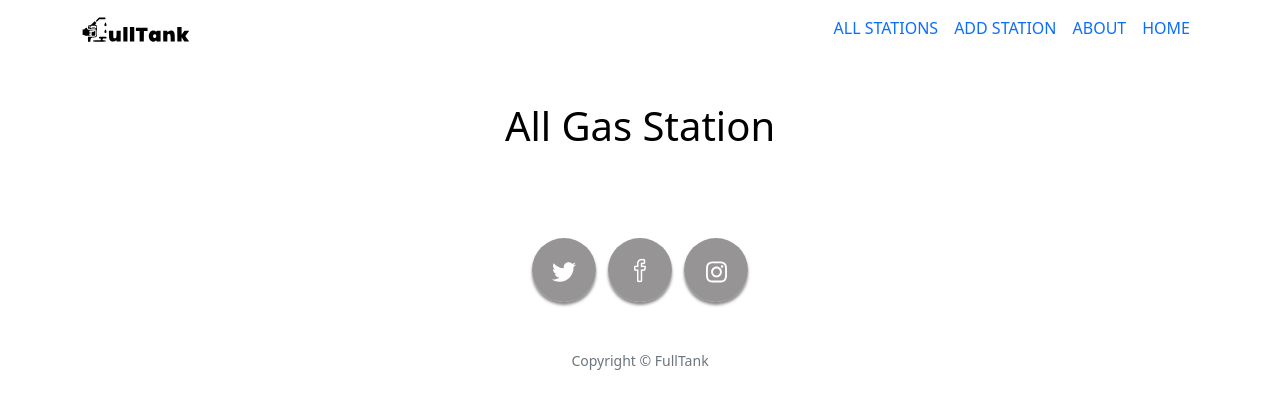
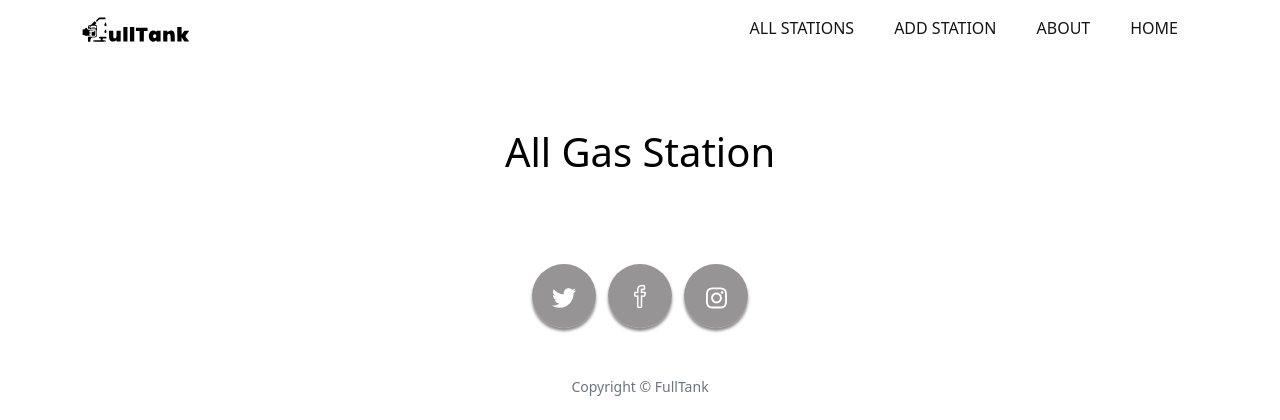
Before and after one commit to jenniferdinh1997/fullTank, a Django app: page /stations/ in a window 1280 px wide. Shown: the top 420 px of the page. Before the commit the page ends 370 px from the top, so only its background shows below. Run offline with Django 4.2, Linux system fonts and the light colour scheme; data that the repository does not hold is empty; some libraries are stand-ins or nearby versions.

Commit message:
adding color and motion to navbar

```diff
--- a/fulltank_app/static/css/style.css
+++ b/fulltank_app/static/css/style.css
@@ -4,7 +4,7 @@ body,html {
   height: 100%;
 }
 
-/* ###SEction1 */
+/* ###SEction1 for home page*/
 .masthead {
     min-height: 30rem;
     position: relative;
@@ -122,6 +122,7 @@ body,html {
     padding-top: 5rem;
     padding-bottom: 5rem;
   }
+
 footer.footer .social-link {
     display: block;
     text-decoration: none;
@@ -133,6 +134,7 @@ body,html {
     transition: 0.15s ease-in-out;
     box-shadow: 0 3px 3px 0 rgba(0, 0, 0, 0.464);
   }
+
 footer.footer .social-link:hover {
     background-color: #4f5050;
     text-decoration: none;
@@ -166,9 +168,25 @@ body,html {
 
 
 .title{
-      margin-top: 8%;
+      margin-top: 10%;
     }
 /* ###form for deletion */
 #deleteform {
       text-align: center;
     }
+
+/* Navigation transition (not the home page)*/
+#color {
+  color: #151515;
+  text-transform: uppercase;
+  padding: 8px 20px;
+  border-radius: 5px;
+  cursor: pointer;
+  -webkit-transition: all ease-in-out 200ms;
+  transition: all ease-in-out 200ms;
+}
+
+  #color:hover{
+  -webkit-transform: translate(0px, -2px) scale(1.1);
+  transform: translate(0px, -2px) scale(1.1);
+  }
--- a/fulltank_app/templates/base.html
+++ b/fulltank_app/templates/base.html
@@ -41,18 +41,18 @@
                 <i class="fas fa-bars ms-1"></i>
             </button>
             <div class="collapse navbar-collapse" id="navbarResponsive">
-                <ul class="navbar-nav text-uppercase ms-auto py-4 py-lg-0 color-black ">
+                <ul class="navbar-nav text-uppercase ms-auto py-4 py-lg-0">
                     <li class="nav-item active">
-                        <a class="nav-link" aria-current="page" href="{% url 'index' %}">All Stations</a>
+                        <a class="nav-link" id="color" aria-current="page" href="{% url 'index' %}" >All Stations</a>
                       </li>
                       <li>
-                        <a class="nav-link" href="{% url 'stations_create' %}">Add Station</a>
+                        <a class="nav-link" id="color" href="{% url 'stations_create' %}">Add Station</a>
                       </l>
                       <li class="nav-item">
-                        <a class="nav-link" href="{% url 'about' %}" rel="nofollow" href="">About</a>
+                        <a class="nav-link" id="color" href="{% url 'about' %}" rel="nofollow" href="">About</a>
                       </li>
                       <li class="nav-item">
-                        <a class="nav-link" href="{% url 'home' %}">Home</a>
+                        <a class="nav-link" id="color" href="{% url 'home' %}">Home</a>
                       </li>
                 </ul>
             </div>
--- a/fulltank_app/templates/home.html
+++ b/fulltank_app/templates/home.html
@@ -42,7 +42,7 @@
             <div class="collapse navbar-collapse" id="navbarResponsive">
                 <ul class="navbar-nav text-uppercase ms-auto py-4 py-lg-0">
                     <li class="nav-item active">
-                        <a class="nav-link" aria-current="page" href="{% url 'index' %}">All Stations</a>
+                        <a class="nav-link" id="colorh" aria-current="page" href="{% url 'index' %}">All Stations</a>
                       </li>
                       <li>
                         <a class="nav-link" href="{% url 'stations_create' %}">Add Station</a>
```
Lines whose indentation alone changed are shown as unchanged.
